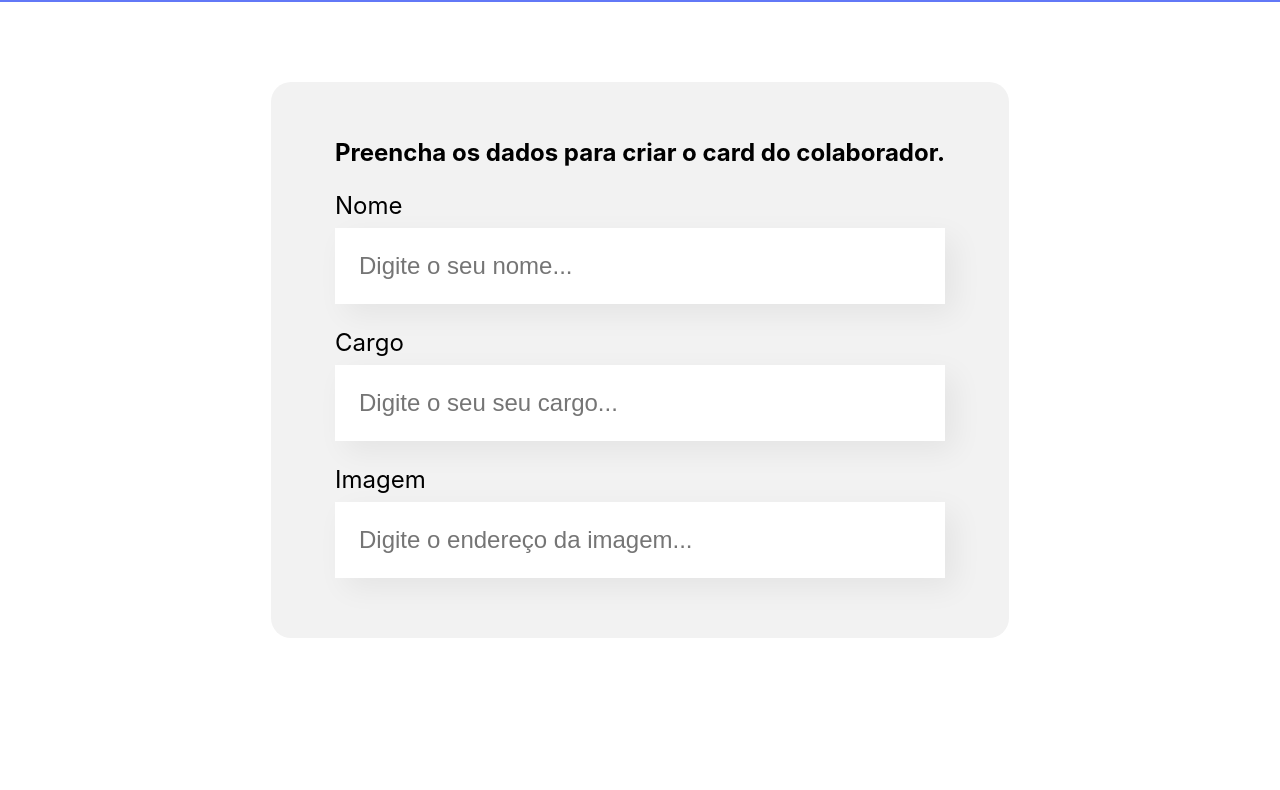
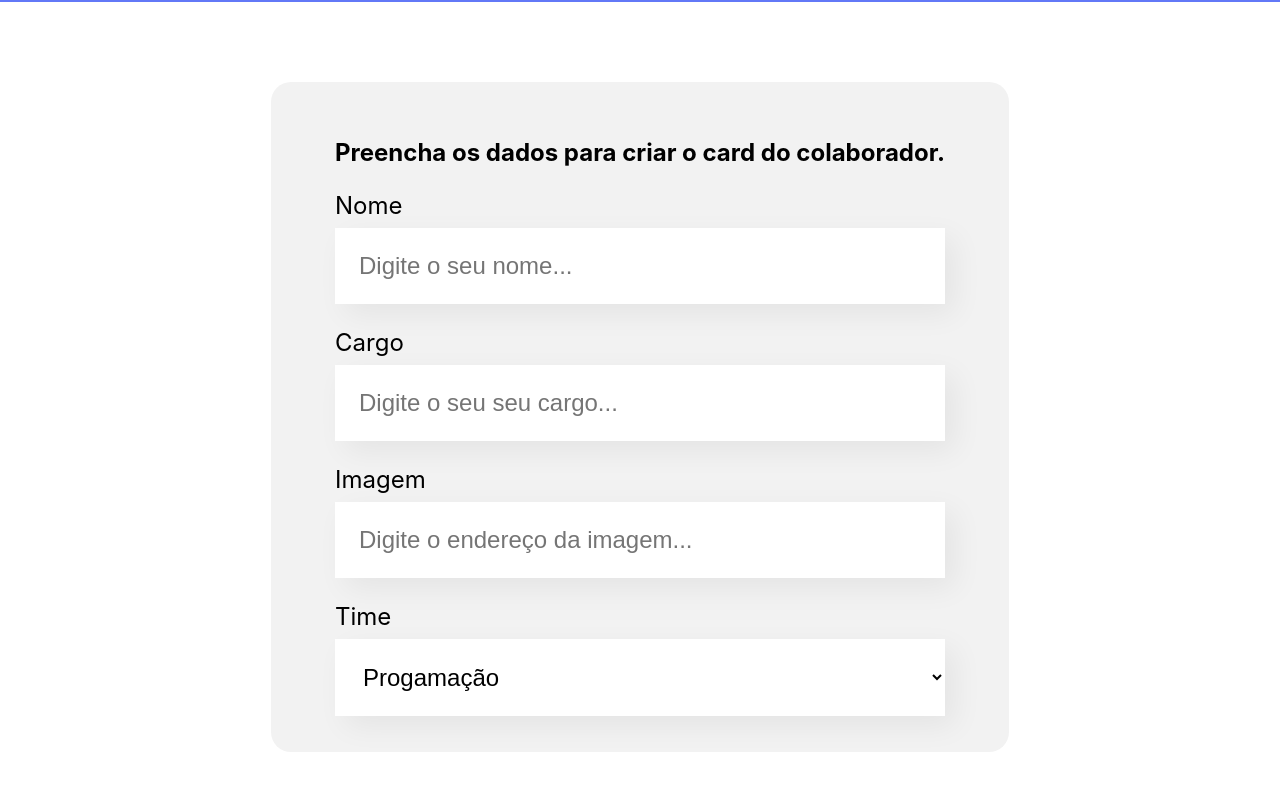
Before and after one commit to heronmedeiros/organo, a React (Create React App) app: page / in a window 1280 px wide. Shown: the part 496-1286 px from the top of the page. Before the commit the page ends 1214 px from the top, so only its background shows below. Built offline with nearby package versions, Linux system fonts and the light colour scheme.

Commit message:
Creating ListaSuspensa

```diff
--- a/src/components/Formulario/Formulario.js
+++ b/src/components/Formulario/Formulario.js
@@ -1,14 +1,27 @@
 import CampoTexto from "../CampoTexto";
+import ListaSuspensa from "../ListaSuspensa";
 import "./Formulario.css";
 
 export const Formulario = () => {
+
+  const times = [
+    'Progamação',
+    'Front-End',
+    'Data Science',
+    'Devops',
+    'Ux e Design',
+    'Mobile',
+    'Inovação e Gestão',
+  ];
+
   return (
     <section className="formulario">
       <form>
         <h2>Preencha os dados para criar o card do colaborador.</h2>
-        <CampoTexto label="Nome" placeholder="Digite o seu nome" />
-        <CampoTexto label="Cargo" placeholder="Digite o seu seu cargo" />
+        <CampoTexto label="Nome"   placeholder="Digite o seu nome" />
+        <CampoTexto label="Cargo"  placeholder="Digite o seu seu cargo" />
         <CampoTexto label="Imagem" placeholder="Digite o endereço da imagem" />
+        <ListaSuspensa label="Time" itens={times} />
       </form>
     </section>
   );
--- /dev/null
+++ b/src/components/ListaSuspensa/ListaSuspensa.css
@@ -0,0 +1,19 @@
+.lista-suspensa {
+
+}
+
+.lista-suspensa label {
+  display: block;
+  margin-bottom: 8px;
+  font-size: 24px;
+}
+
+.lista-suspensa select {
+  background-color: #FFF;
+  box-shadow: 10px 10px 30px rgba(0, 0, 0, 0.06);
+  width: 100%;
+  border: none;
+  font-size: 24px;
+  padding: 24px;
+  box-sizing: border-box;
+}
--- /dev/null
+++ b/src/components/ListaSuspensa/ListaSuspensa.js
@@ -0,0 +1,14 @@
+import './ListaSuspensa.css';
+
+export const ListaSuspensa = ({ label, itens }) => {
+  return (
+    <div className='lista-suspensa'>
+      <label>{ label }</label>
+      <select>
+        { itens.map(item => {
+          return <option key={ item }>{ item }</option>
+        })}
+      </select>
+    </div>
+  )
+}
--- /dev/null
+++ b/src/components/ListaSuspensa/index.js
@@ -0,0 +1,3 @@
+import { ListaSuspensa } from "./ListaSuspensa";
+
+export default ListaSuspensa;
```
